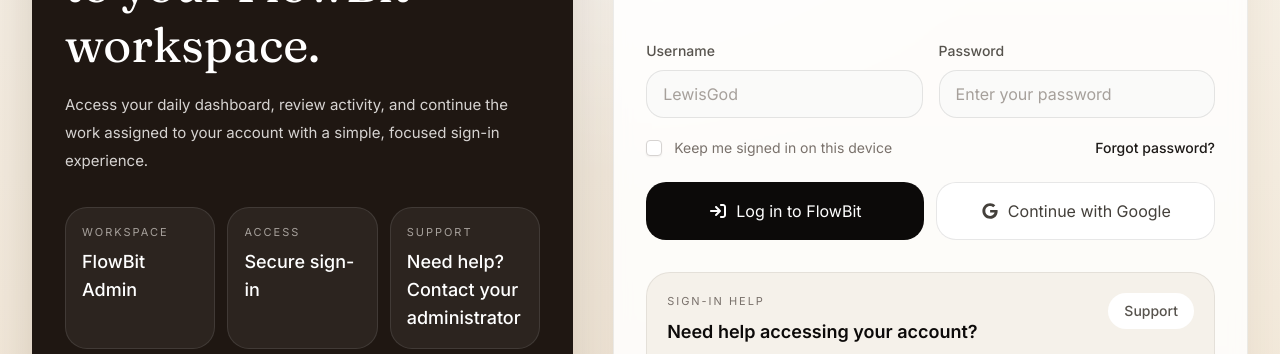
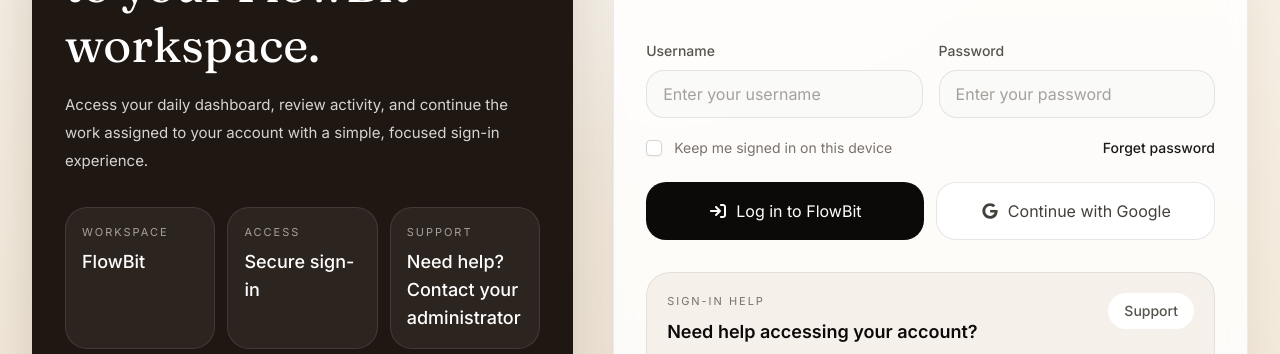
Before and after one commit to dana-khaing/FlowBit_Capacity-Based-Numeric-Transaction-Management-System, a Next.js app in the folder flowbit-frontend/: page /login in a window 1280 px wide. Shown: the part 226-580 px from the top of the page. Built offline with nearby package versions, Linux system fonts and the light colour scheme.

Commit message:
Remove sensitive login placeholders and labels

```diff
--- a/flowbit-frontend/src/components/auth/auth-marketing-panel.tsx
+++ b/flowbit-frontend/src/components/auth/auth-marketing-panel.tsx
@@ -18,7 +18,7 @@ const authHighlights = [
 ];
 
 const infoCards = [
-  { label: "Workspace", value: "FlowBit Admin" },
+  { label: "Workspace", value: "FlowBit" },
   { label: "Access", value: "Secure sign-in" },
   { label: "Support", value: "Need help? Contact your administrator" },
 ];
--- a/flowbit-frontend/src/components/auth/login-form-card.tsx
+++ b/flowbit-frontend/src/components/auth/login-form-card.tsx
@@ -33,7 +33,7 @@ export function LoginFormCard() {
       </div>
 
       <div className="mt-8 grid gap-4 md:grid-cols-2">
-        <AuthInput label="Username" type="text" placeholder="LewisGod" />
+        <AuthInput label="Username" type="text" placeholder="Enter your username" />
         <AuthInput label="Password" type="password" placeholder="Enter your password" />
       </div>
 
@@ -44,7 +44,7 @@ export function LoginFormCard() {
         </label>
 
         <Link href="#" className="text-sm font-medium text-[#b66427]">
-          Forgot password?
+          Forget password
         </Link>
       </div>
 
```
